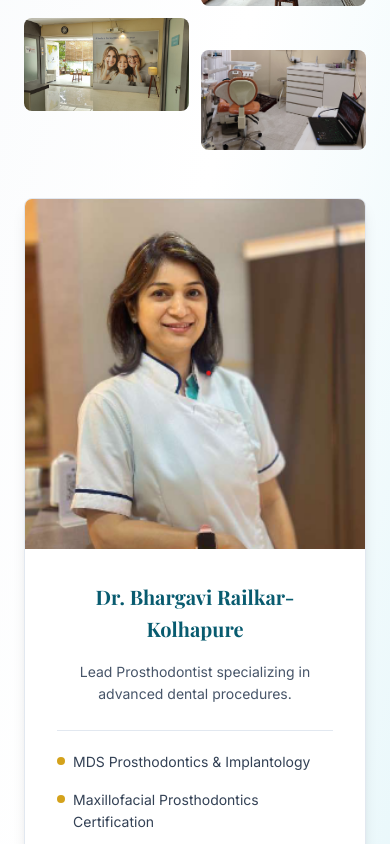
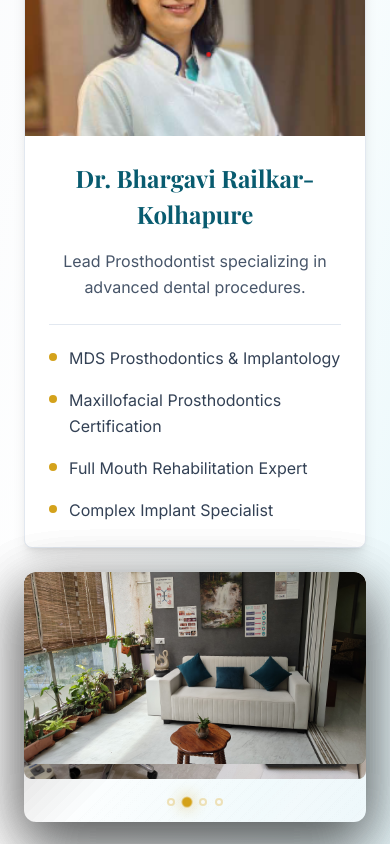
Before and after one commit to Unicore-AiMinds/mudra-public-website-9fcabb9e, a React (Vite) app: page /dental-metrix in a window 390 px wide. Shown: the part 1280-2124 px from the top of the page. Built offline with nearby package versions, Linux system fonts and the light colour scheme; a web font is replaced by a local one.

Commit message:
Redesign mobile About section with 3D flip carousel and improved typography
- Add 3D Flip Stack animation for mobile photo showcase
  - Fix image blur using natural sizing instead of object-cover
  - Unify doctor card with enhanced mobile typography
  - Separate mobile and desktop layouts completely

```diff
--- a/src/index.css
+++ b/src/index.css
@@ -202,3 +202,128 @@
   height: 3px;
   background: linear-gradient(90deg, transparent, theme('colors.mudra.accent'), transparent);
 }
+
+/* Hide scrollbar for horizontal carousel */
+.scrollbar-hide {
+  -ms-overflow-style: none;
+  scrollbar-width: none;
+}
+
+.scrollbar-hide::-webkit-scrollbar {
+  display: none;
+}
+
+/* 🏆 OSCAR-WINNING 3D FLIP STACK ANIMATION */
+
+/* Container - Simple & Clean */
+.flip-container {
+  position: relative;
+  width: 100%;
+  min-height: 250px;
+  perspective: 1000px;
+  perspective-origin: center;
+}
+
+/* Individual Flip Card */
+.flip-card {
+  position: absolute;
+  width: 100%;
+  height: 100%;
+  transform-style: preserve-3d;
+  animation: cardFlip 16s cubic-bezier(0.68, -0.55, 0.265, 1.55) infinite;
+}
+
+/* Card Inner Container */
+.flip-card-inner {
+  position: relative;
+  width: 100%;
+  height: 100%;
+  transform-style: preserve-3d;
+  border-radius: 12px;
+  overflow: hidden;
+  box-shadow: 0 20px 60px rgba(0, 0, 0, 0.3);
+}
+
+/* Card Front Face */
+.flip-card-front {
+  position: absolute;
+  width: 100%;
+  height: 100%;
+  backface-visibility: hidden;
+  -webkit-backface-visibility: hidden;
+  border-radius: 12px;
+  overflow: hidden;
+}
+
+
+/* Dynamic Shadow Effect */
+.flip-card-shadow {
+  position: absolute;
+  inset: 0;
+  background: linear-gradient(
+    135deg,
+    rgba(0, 0, 0, 0.1) 0%,
+    transparent 50%,
+    rgba(255, 255, 255, 0.1) 100%
+  );
+  pointer-events: none;
+  mix-blend-mode: overlay;
+}
+
+/* 3D Flip Animation - NO SCALING for Crystal Clear Images */
+@keyframes cardFlip {
+  0% {
+    transform: rotateY(0deg);
+    opacity: 1;
+  }
+  22% {
+    transform: rotateY(0deg);
+    opacity: 1;
+  }
+  25% {
+    transform: rotateY(90deg);
+    opacity: 0;
+  }
+  100% {
+    transform: rotateY(90deg);
+    opacity: 0;
+  }
+}
+
+/* Animated Progress Indicators */
+.flip-indicator {
+  width: 8px;
+  height: 8px;
+  border-radius: 50%;
+  background-color: rgba(255, 255, 255, 0.4);
+  border: 2px solid rgba(212, 162, 27, 0.3);
+  animation: indicatorPulse 16s ease-in-out infinite;
+  transition: all 0.4s cubic-bezier(0.68, -0.55, 0.265, 1.55);
+}
+
+@keyframes indicatorPulse {
+  0% {
+    background-color: rgba(212, 162, 27, 1);
+    transform: scale(1.3);
+    box-shadow: 0 0 12px rgba(212, 162, 27, 0.8);
+    border-color: rgba(212, 162, 27, 1);
+  }
+  18% {
+    background-color: rgba(212, 162, 27, 1);
+    transform: scale(1.3);
+    box-shadow: 0 0 12px rgba(212, 162, 27, 0.8);
+    border-color: rgba(212, 162, 27, 1);
+  }
+  25% {
+    background-color: rgba(255, 255, 255, 0.4);
+    transform: scale(1);
+    box-shadow: 0 0 0 rgba(212, 162, 27, 0);
+    border-color: rgba(212, 162, 27, 0.3);
+  }
+  100% {
+    background-color: rgba(255, 255, 255, 0.4);
+    transform: scale(1);
+    box-shadow: 0 0 0 rgba(212, 162, 27, 0);
+    border-color: rgba(212, 162, 27, 0.3);
+  }
+}
--- a/src/pages/DentalMetrix.tsx
+++ b/src/pages/DentalMetrix.tsx
@@ -185,72 +185,145 @@ const DentalMetrix = () => {
               <div className="w-20 h-1 bg-gradient-to-r from-mudra-accent via-mudra-accent-light to-mudra-accent"></div>
             </div>
 
-            {/* Two Column Layout */}
-            <div className="grid grid-cols-1 md:grid-cols-[2fr_1fr] gap-12 items-start">
+            {/* MOBILE VIEW - Option A: Story-Driven Vertical Flow */}
+            <div className="md:hidden space-y-6">
 
-              {/* Left Column: Content & Photos */}
-              <div className="space-y-6">
+              {/* 1. Hero Intro Card with Gradient Background */}
+              <div className="bg-gradient-to-br from-white via-mudra-primary-lightest/20 to-mudra-accent/5 rounded-lg p-6 shadow-lg border-l-4 border-l-mudra-accent">
+                <p className="text-base text-mudra-dark/90 leading-relaxed">
+                  Dental Metrix represents the pinnacle of advanced esthetic and implant dentistry in Pune.
+                  We combine cutting-edge technology with meticulous attention to detail,
+                  ensuring exceptional results for every patient.
+                </p>
+              </div>
 
-                {/* Content Card */}
-                <div className="bg-white rounded-lg p-6 shadow-lg border border-slate-100 border-l-4 border-l-mudra-accent">
-                  <p className="text-base text-mudra-dark/90 leading-relaxed">
-                    Dental Metrix represents the pinnacle of advanced esthetic and implant dentistry in Pune.
-                    We combine cutting-edge technology with meticulous attention to detail,
-                    ensuring exceptional results for every patient.
+              {/* 2. Doctor Card - Complete Profile (Like Desktop) */}
+              <div className="bg-white rounded-lg shadow-lg border border-slate-200 overflow-hidden">
+                <img
+                  src="/images/dr-bhargavi.png"
+                  alt="Dr. Bhargavi Railkar-Kolhapure"
+                  className="w-full h-64 object-cover object-top"
+                />
+                <div className="p-6">
+                  <h3 className="font-serif text-2xl font-bold text-mudra-primary-dark mb-4 text-center">
+                    Dr. Bhargavi Railkar-Kolhapure
+                  </h3>
+                  <p className="text-base text-slate-600 mb-6 text-center leading-relaxed">
+                    Lead Prosthodontist specializing in advanced dental procedures.
                   </p>
-                </div>
-
-                {/* Photo Gallery */}
-                <div className="grid grid-cols-2 gap-3">
-                  <div>
-                    <img
-                      src="/images/dental-reception.jpeg"
-                      alt="Dental Metrix Reception Area"
-                      className="w-full h-auto rounded-lg"
-                      loading="lazy"
-                    />
-                  </div>
-
-                  <div className="mt-8">
-                    <img
-                      src="/images/dental-waiting-area.jpeg"
-                      alt="Dental Metrix Waiting Area"
-                      className="w-full h-auto rounded-lg"
-                      loading="lazy"
-                    />
-                  </div>
-
-                  <div>
-                    <img
-                      src="/images/dental-smile-wall.jpeg"
-                      alt="Dental Metrix Smile Wall"
-                      className="w-full h-auto rounded-lg"
-                      loading="lazy"
-                    />
-                  </div>
-
-                  <div className="mt-8">
-                    <img
-                      src="/images/dental-treatment-room-2.jpg"
-                      alt="Dental Metrix Treatment Room"
-                      className="w-full h-auto rounded-lg"
-                      loading="lazy"
-                    />
+                  <div className="space-y-4 pt-5 border-t border-slate-200">
+                    <div className="flex items-start">
+                      <span className="w-2 h-2 bg-mudra-accent rounded-full mt-2 mr-3 flex-shrink-0"></span>
+                      <span className="text-base text-slate-700 leading-relaxed">MDS Prosthodontics & Implantology</span>
+                    </div>
+                    <div className="flex items-start">
+                      <span className="w-2 h-2 bg-mudra-accent rounded-full mt-2 mr-3 flex-shrink-0"></span>
+                      <span className="text-base text-slate-700 leading-relaxed">Maxillofacial Prosthodontics Certification</span>
+                    </div>
+                    <div className="flex items-start">
+                      <span className="w-2 h-2 bg-mudra-accent rounded-full mt-2 mr-3 flex-shrink-0"></span>
+                      <span className="text-base text-slate-700 leading-relaxed">Full Mouth Rehabilitation Expert</span>
+                    </div>
+                    <div className="flex items-start">
+                      <span className="w-2 h-2 bg-mudra-accent rounded-full mt-2 mr-3 flex-shrink-0"></span>
+                      <span className="text-base text-slate-700 leading-relaxed">Complex Implant Specialist</span>
+                    </div>
                   </div>
                 </div>
               </div>
 
-              {/* Right Column: Doctor Card */}
-              <div className="flex justify-end">
+              {/* 3. 3D Flip Stack - Oscar-Winning Animation */}
+              <div className="flip-container">
+                {/* Card 1 - Reception */}
+                <div className="flip-card" style={{ animationDelay: '0s', zIndex: 4 }}>
+                  <div className="flip-card-inner">
+                    <div className="flip-card-front">
+                      <img
+                        src="/images/dental-reception.jpeg"
+                        alt="Dental Metrix Reception"
+                        className="w-full h-auto rounded-lg"
+                        loading="lazy"
+                      />
+                      <div className="flip-card-shadow"></div>
+                    </div>
+                  </div>
+                </div>
+
+                {/* Card 2 - Waiting Area */}
+                <div className="flip-card" style={{ animationDelay: '4s', zIndex: 3 }}>
+                  <div className="flip-card-inner">
+                    <div className="flip-card-front">
+                      <img
+                        src="/images/dental-waiting-area.jpeg"
+                        alt="Dental Metrix Waiting Area"
+                        className="w-full h-auto rounded-lg"
+                        loading="lazy"
+                      />
+                      <div className="flip-card-shadow"></div>
+                    </div>
+                  </div>
+                </div>
+
+                {/* Card 3 - Smile Wall */}
+                <div className="flip-card" style={{ animationDelay: '8s', zIndex: 2 }}>
+                  <div className="flip-card-inner">
+                    <div className="flip-card-front">
+                      <img
+                        src="/images/dental-smile-wall.jpeg"
+                        alt="Dental Metrix Smile Wall"
+                        className="w-full h-auto rounded-lg"
+                        loading="lazy"
+                      />
+                      <div className="flip-card-shadow"></div>
+                    </div>
+                  </div>
+                </div>
+
+                {/* Card 4 - Treatment Room */}
+                <div className="flip-card" style={{ animationDelay: '12s', zIndex: 1 }}>
+                  <div className="flip-card-inner">
+                    <div className="flip-card-front">
+                      <img
+                        src="/images/dental-treatment-room-2.jpg"
+                        alt="Dental Metrix Treatment Room"
+                        className="w-full h-auto rounded-lg"
+                        loading="lazy"
+                      />
+                      <div className="flip-card-shadow"></div>
+                    </div>
+                  </div>
+                </div>
+
+                {/* Progress Indicators */}
+                <div className="absolute bottom-4 left-1/2 -translate-x-1/2 flex gap-2 z-50">
+                  <div className="flip-indicator" style={{ animationDelay: '0s' }}></div>
+                  <div className="flip-indicator" style={{ animationDelay: '4s' }}></div>
+                  <div className="flip-indicator" style={{ animationDelay: '8s' }}></div>
+                  <div className="flip-indicator" style={{ animationDelay: '12s' }}></div>
+                </div>
+              </div>
+            </div>
+
+            {/* DESKTOP VIEW - Keep Original 2-Column Layout */}
+            <div className="hidden md:grid md:grid-cols-[2fr_1fr] gap-12 items-start">
+
+              {/* Content Card */}
+              <div className="bg-white rounded-lg p-6 shadow-lg border border-slate-100 border-l-4 border-l-mudra-accent">
+                <p className="text-base text-mudra-dark/90 leading-relaxed">
+                  Dental Metrix represents the pinnacle of advanced esthetic and implant dentistry in Pune.
+                  We combine cutting-edge technology with meticulous attention to detail,
+                  ensuring exceptional results for every patient.
+                </p>
+              </div>
+
+              {/* Doctor Card - Right Column */}
+              <div className="row-span-2 flex justify-end">
                 <div className="bg-white rounded-lg shadow-lg border border-slate-200 overflow-hidden w-96">
-                  {/* Doctor Photo */}
                   <img
                     src="/images/dr-bhargavi.png"
                     alt="Dr. Bhargavi Railkar-Kolhapure"
                     className="w-full h-[350px] object-cover object-top"
                   />
-
-                  {/* Doctor Info */}
                   <div className="p-8">
                     <h3 className="font-serif text-xl font-bold text-mudra-primary-dark mb-4 text-center">
                       Dr. Bhargavi Railkar-Kolhapure
@@ -258,8 +331,6 @@ const DentalMetrix = () => {
                     <p className="text-sm text-slate-600 mb-6 text-center">
                       Lead Prosthodontist specializing in advanced dental procedures.
                     </p>
-
-                    {/* Credentials */}
                     <div className="space-y-4 pt-5 border-t border-slate-200">
                       <div className="flex items-start">
                         <span className="w-2 h-2 bg-mudra-accent rounded-full mt-1.5 mr-2 flex-shrink-0"></span>
@@ -279,6 +350,42 @@ const DentalMetrix = () => {
                       </div>
                     </div>
                   </div>
+                </div>
+              </div>
+
+              {/* Photo Gallery - Left Column */}
+              <div className="grid grid-cols-2 gap-3">
+                <div>
+                  <img
+                    src="/images/dental-reception.jpeg"
+                    alt="Dental Metrix Reception Area"
+                    className="w-full h-auto rounded-lg"
+                    loading="lazy"
+                  />
+                </div>
+                <div className="mt-8">
+                  <img
+                    src="/images/dental-waiting-area.jpeg"
+                    alt="Dental Metrix Waiting Area"
+                    className="w-full h-auto rounded-lg"
+                    loading="lazy"
+                  />
+                </div>
+                <div>
+                  <img
+                    src="/images/dental-smile-wall.jpeg"
+                    alt="Dental Metrix Smile Wall"
+                    className="w-full h-auto rounded-lg"
+                    loading="lazy"
+                  />
+                </div>
+                <div className="mt-8">
+                  <img
+                    src="/images/dental-treatment-room-2.jpg"
+                    alt="Dental Metrix Treatment Room"
+                    className="w-full h-auto rounded-lg"
+                    loading="lazy"
+                  />
                 </div>
               </div>
             </div>
```
